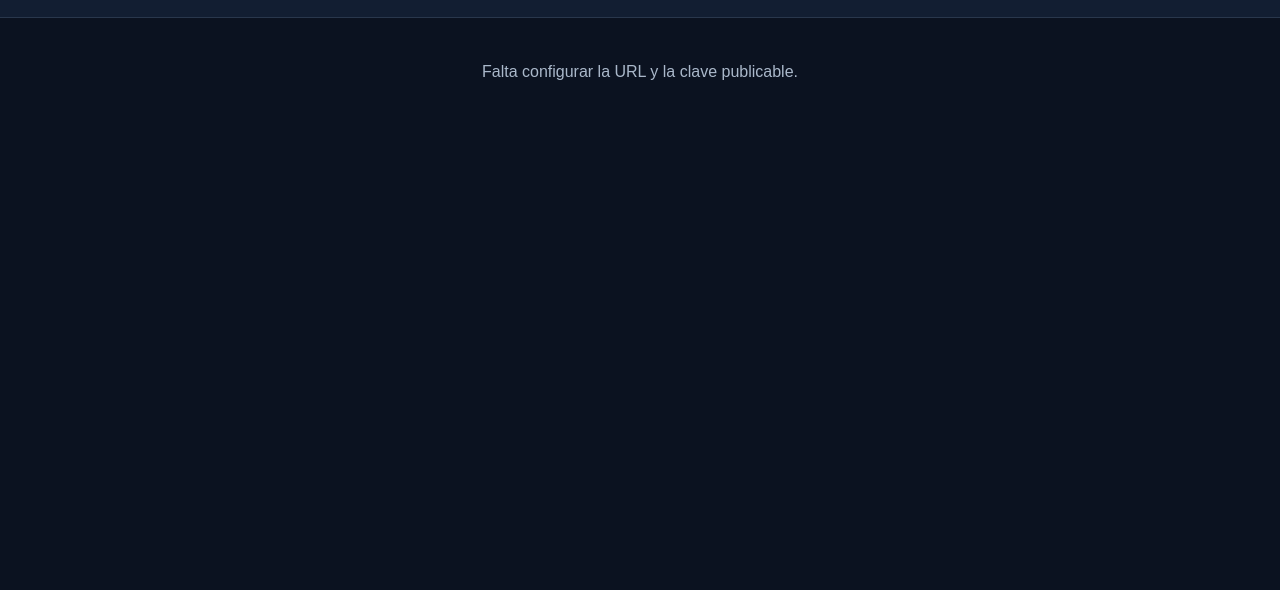
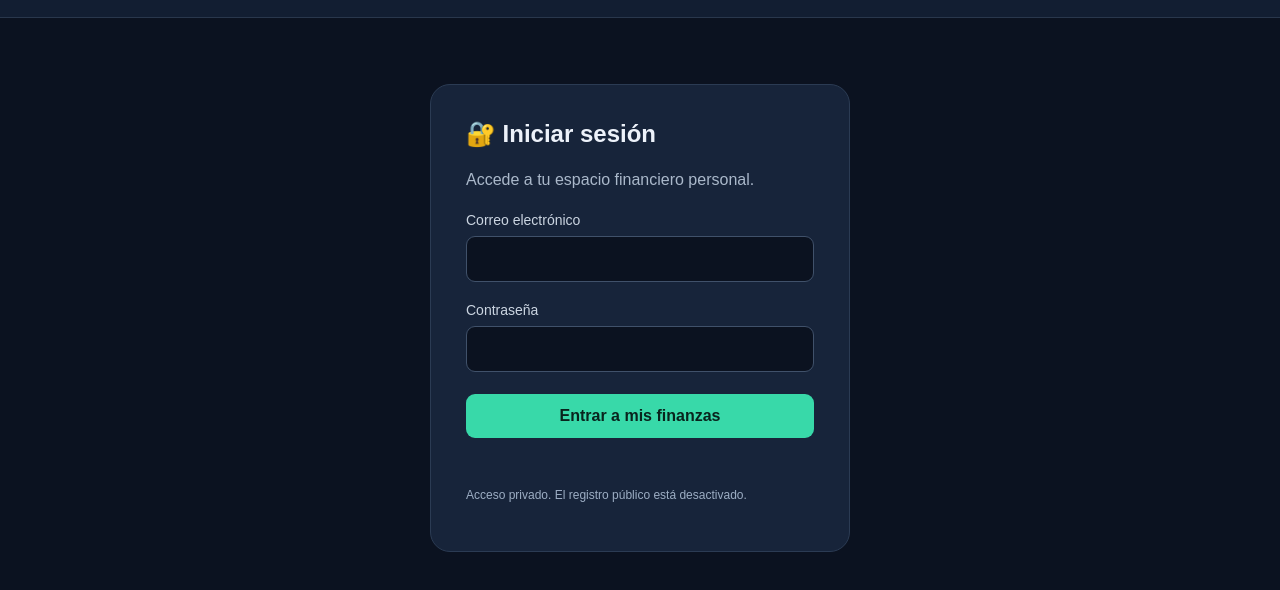
Before and after one commit to claudiovalencia2004-ux/PAPI-RIKI, a plain HTML site: page index.html in a window 1280 px wide. Shown: the part 50-640 px from the top of the page. Drawn offline with nearby package versions, Linux system fonts and the light colour scheme.

Commit message:
Update index.html

```diff
--- a/index.html
+++ b/index.html
@@ -253,10 +253,10 @@ input:focus {
 // ======================================
 
 // Sustituir por la URL de tu proyecto.
-const SUPABASE_URL = "PEGA_AQUI_TU_PROJECT_URL";
+const SUPABASE_URL = "https://papi-riki.vercel.app";
 
 // Sustituir SOLO por la clave publicable.
-const SUPABASE_KEY = "PEGA_AQUI_TU_SB_PUBLISHABLE";
+const SUPABASE_KEY = "sb_publishable_khEJIOxXl5ytDpXFABTWcg_hKC0lak2";
 
 // Nunca colocar service_role ni sb_secret aqui.
 
```
